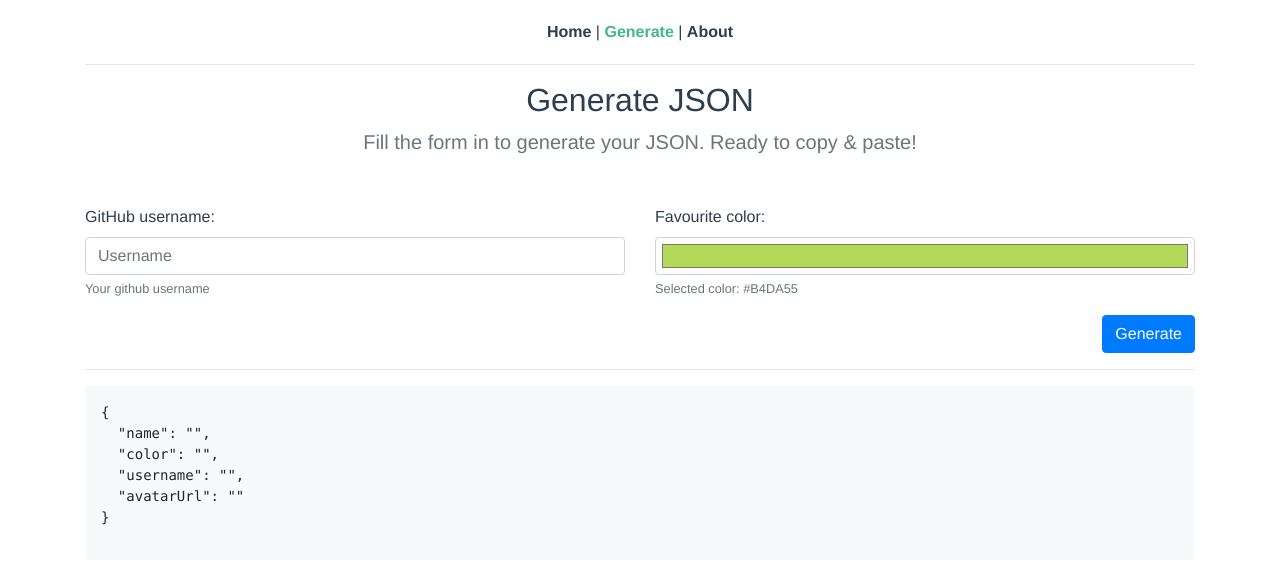
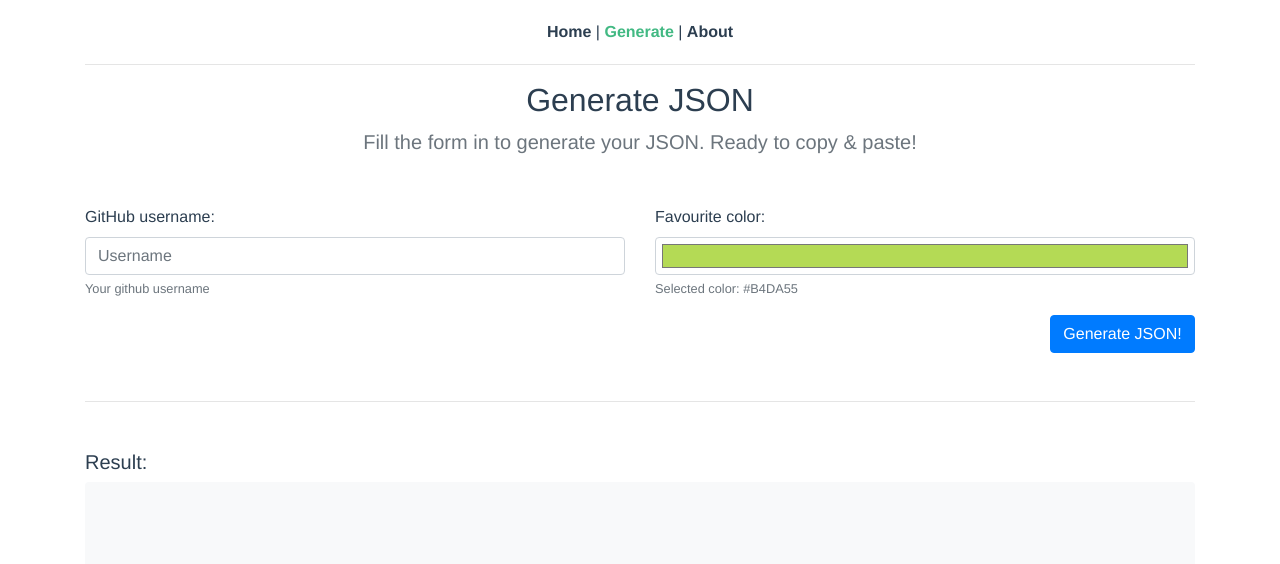
Before and after one commit to srahnama/osw-hacktoberfest-2019, a Vue app: page /#/generate in a window 1280 px wide. Shown: the top 564 px of the page. Built offline with nearby package versions, Linux system fonts and the light colour scheme.

Commit message:
JSON Result

```diff
--- a/src/views/Generate/Index.vue
+++ b/src/views/Generate/Index.vue
@@ -1,9 +1,10 @@
 <template>
-  <div class="generate">
+  <div class="generate mb-5">
     <header class="text-center mb-5">
       <h2> Generate JSON </h2>
       <p class="lead text-muted">Fill the form in to generate your JSON. Ready to copy & paste!</p>
     </header>
+
     <form @submit.prevent="generateJson">
       <b-row>
         <b-col sm="6">
@@ -39,15 +40,19 @@
           </b-form-group>
         </b-col>
         <b-col sm="12" class="d-flex justify-content-end">
-          <b-button type="submit" variant="primary">Generate</b-button>
+          <b-button class="button-custom-width" type="submit" variant="primary">Generate JSON!</b-button>
         </b-col>
       </b-row>
     </form>
 
-    <hr>
+    <hr class="my-5">
 
-    <div class="result bg-light p-3 rounded">
-      <pre>{{copyModel}}</pre>
+    <h5>Result: </h5>
+    <div class="result bg-light p-3 mb-2 rounded">
+      <pre v-if="showCopyModel" class="mb-0">{{copyModel}}</pre>
+    </div>
+    <div v-if="showCopyModel" class="d-flex justify-content-end">
+      <b-button class="button-custom-width" @click="copyToClipboard" variant="outline-secondary">Copy</b-button>
     </div>
   </div>
 </template>
@@ -74,6 +79,9 @@ export default {
   computed: {
     yourColor () {
       return this.form.color ? `Selected color: ${this.form.color}` : ''
+    },
+    showCopyModel () {
+      return this.copyModel.name !== ''
     }
   },
   methods: {
@@ -110,6 +118,11 @@ export default {
 }
 </script>
 
-<style scoped>
+<style lang="stylus" scoped>
+  .generate
+    .result
+      min-height 158px
 
+    .button-custom-width
+      width 145px
 </style>
```
